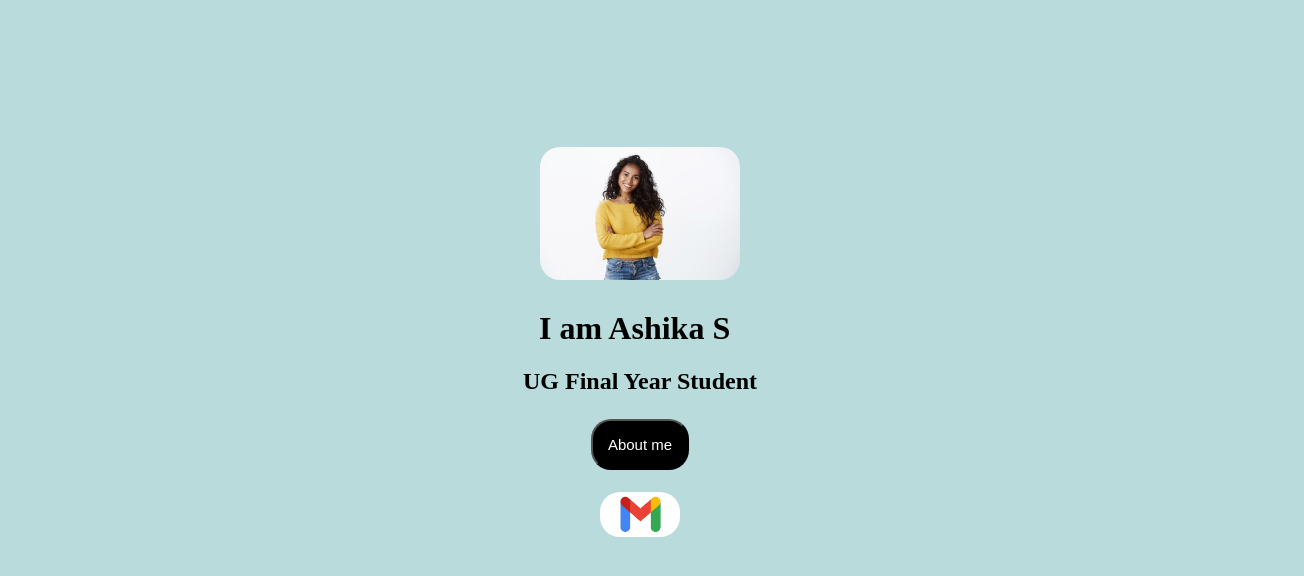
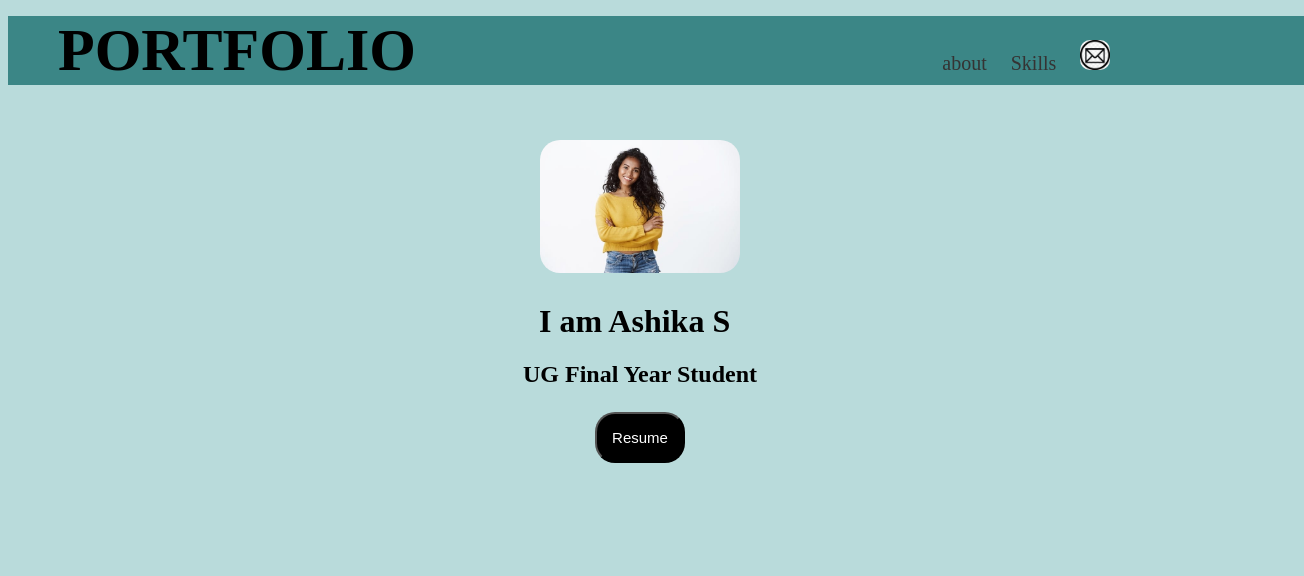
Before and after one commit to Ashikas2004/digital-Portfolio, a plain HTML site: page index.html in a window 1280 px wide. Shown: the whole page, 1304 px wide, since content can reach past the window. Drawn offline with Linux system fonts and the light colour scheme.

Commit message:
Update index.html

```diff
--- a/index.html
+++ b/index.html
@@ -7,7 +7,7 @@
     <title>Portfolio</title>
     <script>
        function ab(){
-        window.location.href="about.html";
+        window.location.href="pic1.jpg";
        }
 
     </script>
@@ -17,7 +17,7 @@
        }
         body{
           background-color: rgb(185, 219, 219);
-            padding: 100px;
+          /*oneline removed*/
         }
        .but{
          padding:15px;
@@ -29,9 +29,42 @@
        #q2{
         border-radius: 20px;
        }
+
+
+       li{
+        list-style-type: none;
+        display: inline;
+        font-size: 20px;
+        padding: 10px;
+       }
+
+       #we{
+        font-size: 3em;
+        display: inline;
+        padding-right: 40%;
+       }
+
+       .ar{
+        width: 81pc;
+        height: fit-content;
+        background-color:rgb(59, 134, 134);
+       }
+
+       a{
+        text-decoration: none;
+        color: rgb(53, 51, 51);
+       }
     </style>
  </head>
  <body>
+  <div class="ar">
+  <ul>
+    <li><h1 id="we">PORTFOLIO</h1></li>
+    <li><a href="about.html">about</a></li>
+    <li><a href="skill.html">Skills</a></li>
+    <li><a href="mailto:ashikass061@gmail.com"><img src="ico.jpg" width="30px" style="border-radius: 10px;"></a></li>
+  </ul>
+</div>
   <center>
     <table>
 
@@ -62,23 +95,14 @@
          <tr>
           <td>
             <center>
-             <a href="about.html">
-              <input type="button" value="About me" class="but" onclick="ab();"><br><br>
-             </a>
+
+              <input type="button" value="Resume" class="but" onclick="ab();"><br><br>
+
             </center>
           </td>
          </tr>
           <br><br>
-         <tr>
-             <td>
-             <center>
-                 <a href="mailto:abina1427@gmail.com"><img src="1w.png" width="80px" id="we"></a>
 
-             </center>
-             </td>
-
-
-         </tr>
 
     </table>
 </center>
```
